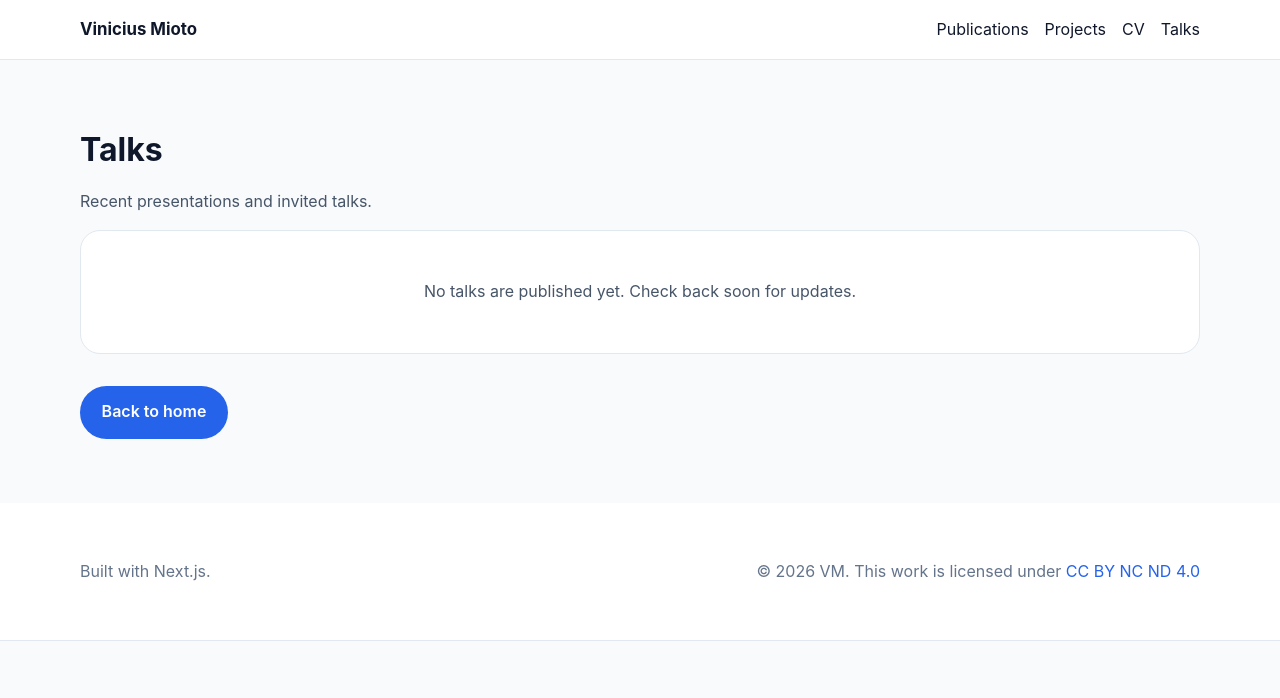
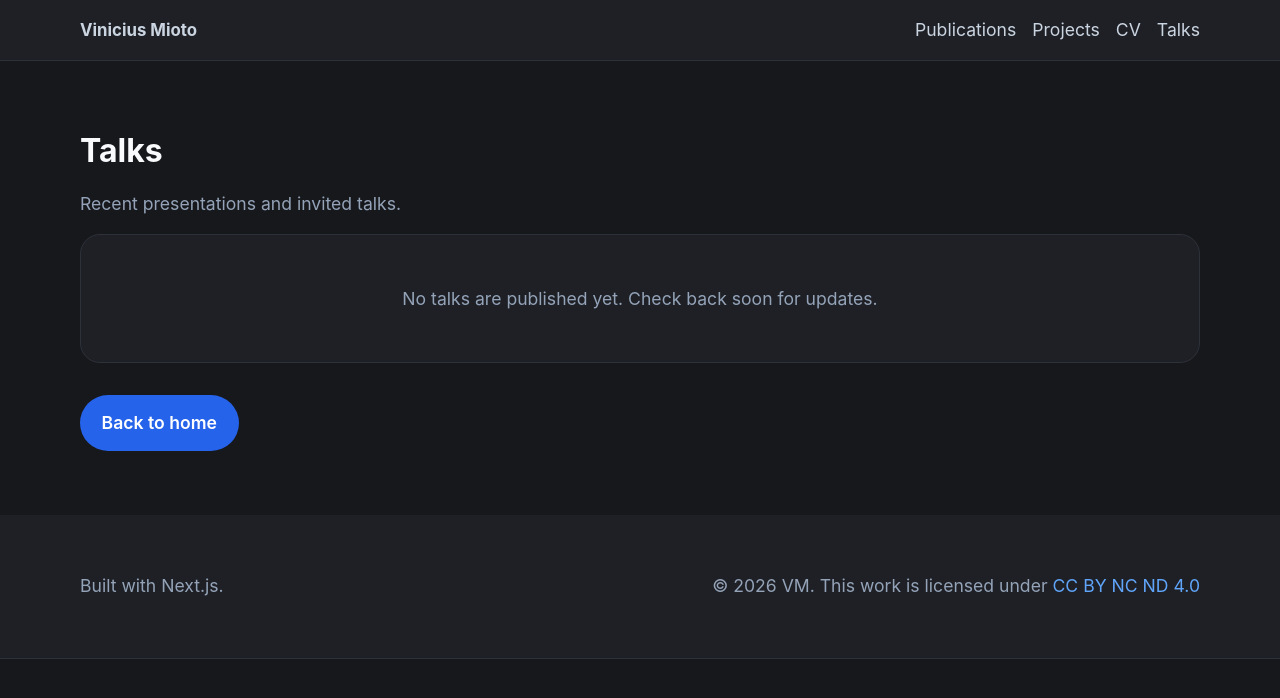
Before and after one commit to viniciusmioto/mioto, a Next.js app: page /talks in a window 1280 px wide. Shown: the top 698 px of the page. Built offline with nearby package versions, Linux system fonts and the light colour scheme.

Commit message:
feat: markdown macros support

```diff
--- a/app/cv/page.tsx
+++ b/app/cv/page.tsx
@@ -10,7 +10,7 @@ export default function CVPage() {
 
       <section className="panel-block">
         <h2>About</h2>
-        <p>{author.description}</p>
+        <div dangerouslySetInnerHTML={{ __html: author.description }} />
       </section>
 
       <section className="panel-block">
--- a/package.json
+++ b/package.json
@@ -16,7 +16,9 @@
     "gray-matter": "^4.0.3",
     "next": "15.2.0",
     "react": "18.3.1",
-    "react-dom": "18.3.1"
+    "react-dom": "18.3.1",
+    "remark": "^15.0.1",
+    "remark-html": "^16.0.1"
   },
   "devDependencies": {
     "@types/node": "20.14.2",
--- a/styles/globals.css
+++ b/styles/globals.css
@@ -1,9 +1,24 @@
 :root {
-  color-scheme: light;
+  color-scheme: dark;
   font-family: Inter, ui-sans-serif, system-ui, -apple-system, BlinkMacSystemFont, 'Segoe UI', sans-serif;
-  background: #f8fafc;
-  color: #0f172a;
   line-height: 1.6;
+
+  /* Color system */
+  --bg-primary: #17181c;
+  --bg-secondary: #1e2026;
+  --bg-tertiary: #2a2d37;
+
+  --text-primary: #f8fafc;
+  --text-secondary: #cbd5e1;
+  --text-muted: #94a3b8;
+
+  --border-color: #2d3139;
+
+  --accent-blue: #60a5fa;
+  --accent-blue-hover: #93c5fd;
+
+  background: var(--bg-primary);
+  color: var(--text-secondary);
 }
 
 * {
@@ -18,6 +33,7 @@ body {
 
 body {
   min-height: 100vh;
+  font-size: 1.1rem;
 }
 
 img {
@@ -31,13 +47,13 @@ a {
 }
 
 a {
-  color: #2563eb;
+  color: var(--accent-blue);
   text-decoration: none;
 }
 
 a:hover,
 a:focus-visible {
-  color: #60a5fa;
+  color: var(--accent-blue-hover);
   text-decoration: underline;
 }
 
@@ -45,13 +61,22 @@ a:hover .social-icon,
 a:focus-visible .social-icon,
 .social-icon:hover,
 .social-icon:focus-visible {
-  color: #60a5fa;
+  color: var(--accent-blue-hover);
+}
+
+h1,
+h2,
+h3,
+h4,
+h5,
+h6 {
+  color: var(--text-primary);
 }
 
 .site-header,
 .site-footer {
-  background: #ffffff;
-  border-bottom: 1px solid #e2e8f0;
+  background: var(--bg-secondary);
+  border-bottom: 1px solid var(--border-color);
 }
 
 .site-header {
@@ -114,7 +139,7 @@ a:focus-visible .social-icon,
   display: grid;
   gap: 2rem;
   background: url('/stacked-peaks.svg') no-repeat center/cover;
-  padding: 3rem 2rem 10rem;
+  padding: 3rem 2rem 5rem;
   border-radius: 0;
   grid-template-columns: 1fr 1.4fr;
   align-items: center;
@@ -155,7 +180,7 @@ a:focus-visible .social-icon,
 
 .hero h1 {
   margin: 0;
-  font-size: clamp(2.5rem, 4vw, 4rem);
+  font-size: clamp(2rem, 4vw, 2rem);
   line-height: 1;
   color: #ffffff;
 }
@@ -250,19 +275,29 @@ a:focus-visible .social-icon,
   color: #ffffff;
 }
 
-.button-secondary {
-  background: #f8fafc;
-  color: #0f172a;
-  border: 1px solid #cbd5e1;
+.button:hover {
+  background: #3b82f6;
+  color: #ffffff;
+  text-decoration: none;
 }
 
-.button:hover,
-.button-secondary:hover,
+.button-secondary {
+  background: var(--bg-secondary);
+  color: var(--text-primary);
+  border: 1px solid var(--border-color);
+}
+
+.button-secondary:hover {
+  background: var(--bg-tertiary);
+  color: var(--accent-blue-hover);
+  text-decoration: none;
+}
+
 .card-action:hover,
 .meta-link:hover,
 .panel-link:hover {
   transform: translateY(-1px);
-  color: #60a5fa;
+  color: var(--accent-blue-hover);
   text-decoration: underline;
 }
 
@@ -275,16 +310,27 @@ a:focus-visible .social-icon,
 
 .hero-image img {
   width: min(320px, 100%);
-  border-radius: 1.25rem;
+  aspect-ratio: 1 / 1;
+  border-radius: 50%;
   object-fit: cover;
   box-shadow: 0 10px 30px rgba(0, 0, 0, 0.3);
 }
 
+.hero-name {
+  margin: 0;
+  font-size: 1.85rem;
+  font-weight: 700;
+  line-height: 1.2;
+  color: #ffffff;
+  text-align: center;
+}
+
 .hero-role {
   margin: 0;
-  font-weight: 700;
-  font-size: 1.1rem;
-  color: #ffffff;
+  font-weight: 500;
+  font-size: 1.05rem;
+  color: var(--text-secondary);
+  text-align: center;
 }
 
 .hero-org {
@@ -326,7 +372,7 @@ a:focus-visible .social-icon,
 
 .section-heading p {
   margin: 0.85rem 0 0;
-  color: #475569;
+  color: var(--text-muted);
 }
 
 .grid-card-list {
@@ -348,20 +394,20 @@ a:focus-visible .social-icon,
 }
 
 .pub-title {
-  font-size: 1.1rem;
+  font-size: 1.2rem;
   font-weight: 600;
 }
 
 .pub-authors {
   margin: 0;
-  font-size: 0.95rem;
-  color: #334155;
+  font-size: 1.05rem;
+  color: var(--text-secondary);
 }
 
 .pub-venue {
   margin: 0;
-  font-size: 0.9rem;
-  color: #64748b;
+  font-size: 1rem;
+  color: var(--text-muted);
   font-style: italic;
 }
 
@@ -372,12 +418,12 @@ a:focus-visible .social-icon,
 }
 
 .pub-meta-link {
-  font-size: 0.8rem;
+  font-size: 0.85rem;
   font-weight: 600;
   text-transform: uppercase;
-  color: #2563eb;
+  color: var(--accent-blue);
   letter-spacing: 0.05em;
-  border: 1px solid #cbd5e1;
+  border: 1px solid var(--border-color);
   padding: 0.2rem 0.5rem;
   border-radius: 4px;
   text-decoration: none;
@@ -385,11 +431,10 @@ a:focus-visible .social-icon,
 }
 
 .pub-meta-link:hover {
-  border-color: #2563eb;
-  background-color: #f1f5f9;
+  border-color: var(--accent-blue);
+  background-color: var(--bg-tertiary);
   text-decoration: none;
 }
-
 
 .card,
 .panel-link,
@@ -397,8 +442,8 @@ a:focus-visible .social-icon,
 .publication-detail,
 .project-detail,
 .panel-block {
-  background: #ffffff;
-  border: 1px solid #e2e8f0;
+  background: var(--bg-secondary);
+  border: 1px solid var(--border-color);
   border-radius: 1.25rem;
   padding: 1.5rem;
 }
@@ -423,17 +468,17 @@ a:focus-visible .social-icon,
 }
 
 .tag {
-  background: #e2e8f0;
-  color: #334155;
+  background: var(--bg-tertiary);
+  color: var(--text-secondary);
   padding: 0.4rem 0.75rem;
   border-radius: 999px;
-  font-size: 0.85rem;
+  font-size: 0.95rem;
 }
 
 .card-action {
   align-self: flex-start;
   margin-top: 1.5rem;
-  color: #2563eb;
+  color: var(--accent-blue);
 }
 
 .split-grid {
@@ -454,7 +499,7 @@ a:focus-visible .social-icon,
 
 .panel-link p {
   margin: 0;
-  color: #475569;
+  color: var(--text-muted);
 }
 
 .page-actions {
@@ -475,7 +520,7 @@ a:focus-visible .social-icon,
 }
 
 .meta-link {
-  color: #2563eb;
+  color: var(--accent-blue);
 }
 
 .project-detail {
@@ -511,13 +556,13 @@ a:focus-visible .social-icon,
 .empty-state {
   padding: 2rem;
   text-align: center;
-  color: #475569;
+  color: var(--text-muted);
 }
 
 .site-footer {
   padding: 1.5rem 0;
   text-align: center;
-  color: #64748b;
+  color: var(--text-muted);
 }
 
 @media (max-width: 900px) {
@@ -554,7 +599,7 @@ a:focus-visible .social-icon,
     width: 100%;
     padding: 0.75rem 1rem;
     border-radius: 0.75rem;
-    background: #f8fafc;
+    background: var(--bg-secondary);
   }
 
   .menu-toggle {
```
Also changed, not shown: app/page.tsx (+0 -14 lines), components/Hero.tsx (+2 -12 lines), content/hero.md (+2 -3 lines), lib/content.ts (+13 -3 lines), .eslintrc.json (added), 2 other files (tests, documents, lock files or other folders).
